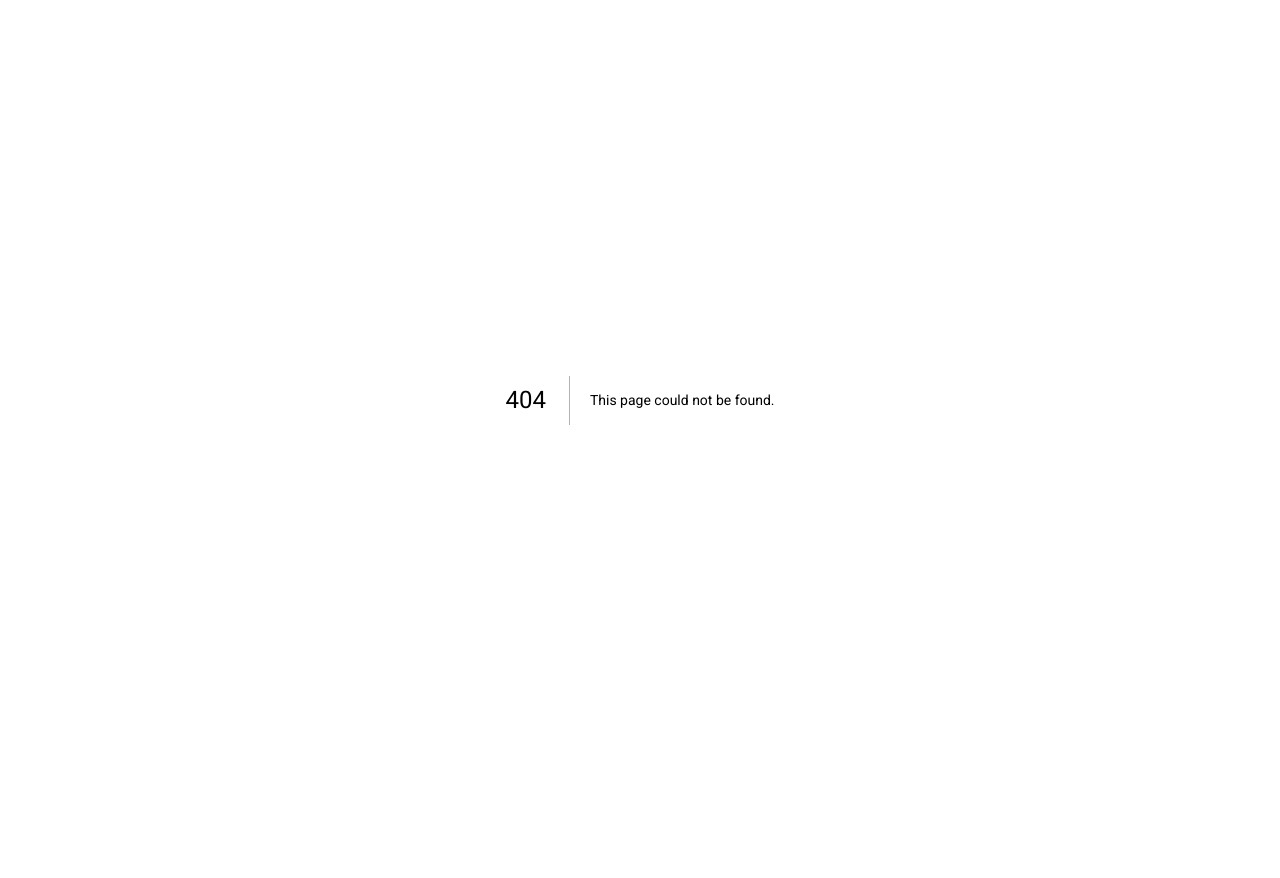
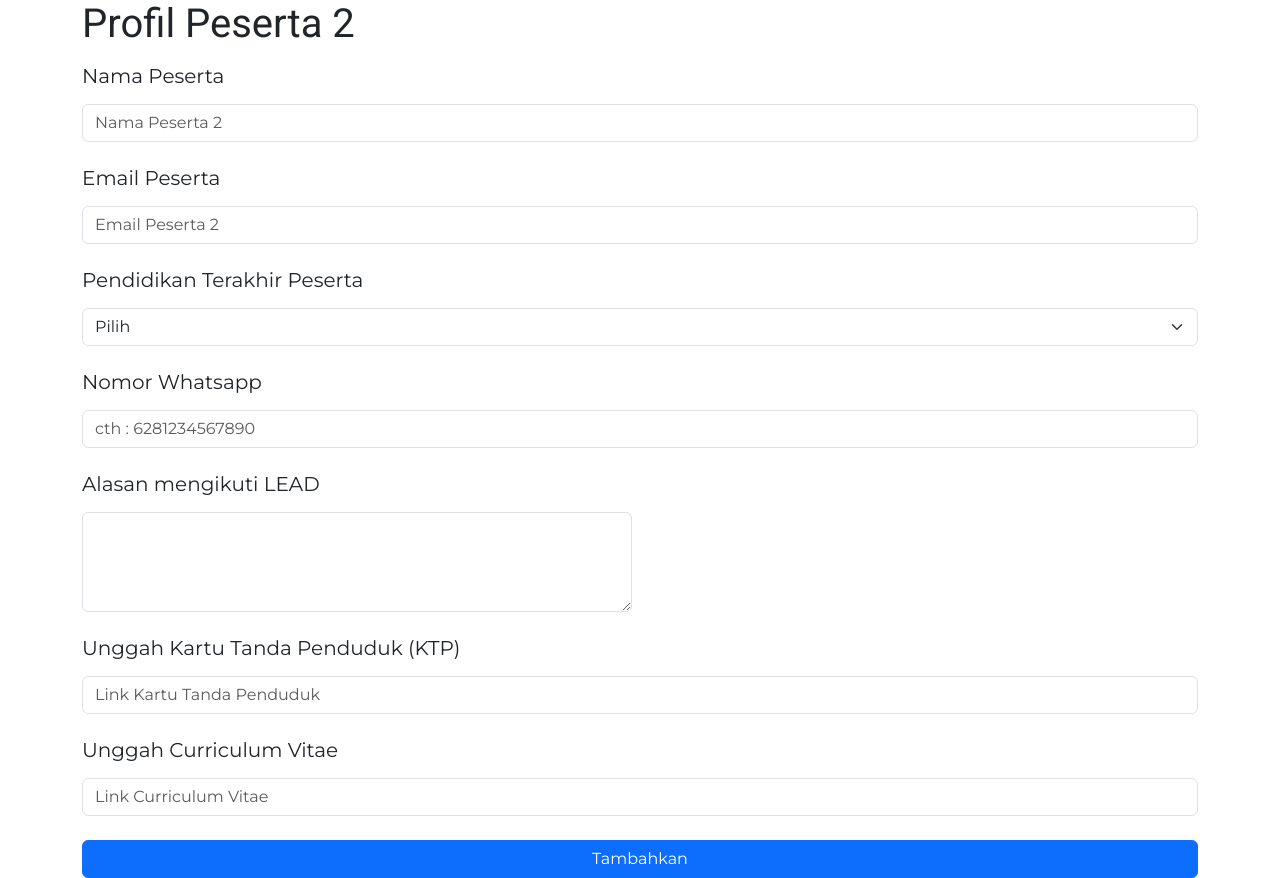
Before and after one commit to groupbmpi/lead-fe, a Next.js app: page /participant_registration/participant2 in a window 1280 px wide. Before the commit this address had no page. Before the commit the page ends 800 px from the top, so only its background shows below. Built offline with nearby package versions, Linux system fonts and the light colour scheme.

Commit message:
feat: added participant registration form

```diff
--- a/src/pages/instance_registration/index.tsx
+++ b/src/pages/instance_registration/index.tsx
@@ -24,7 +24,7 @@ export default function Home() {
       <>
         <form onSubmit={handleSubmit}>
             <Head>
-            <title>LEAD Indonesia</title>
+            <title>Pendaftaran Instansi</title>
             </Head>
             <div className="container d-flex flex-column gap-2 align-items-left justify-content-left vh-90">
                 <h1>Daftar</h1>
--- a/src/pages/instance_summary/index.tsx
+++ b/src/pages/instance_summary/index.tsx
@@ -42,7 +42,7 @@ const InstanceSummary: NextPage<InstanceSummaryProps> = ({ registration }) => {
     return (
         <>
             <Head>
-                <title>LEAD Indonesia</title>
+                <title>Ringkasan Instansi</title>
             </Head>
             <div className="container d-flex flex-column gap-2 align-items-left justify-content-left vh-90">
                 <h2>Ringkasan</h2>
@@ -68,7 +68,7 @@ const InstanceSummary: NextPage<InstanceSummaryProps> = ({ registration }) => {
                     <div className="col">
                         <div className="d-flex flex-column">
                             <h5>Peserta I</h5>
-                            <Link className="btn btn-primary" href="/participant_registration/1">
+                            <Link className="btn btn-primary" href="/participant_registration/participant1">
                                 Tambah
                             </Link>
                         </div>
@@ -76,7 +76,7 @@ const InstanceSummary: NextPage<InstanceSummaryProps> = ({ registration }) => {
                     <div className="col">
                         <div className="d-flex flex-column">
                             <h5>Peserta II</h5>
-                            <Link className="btn btn-primary" href="/participant_registration/2">
+                            <Link className="btn btn-primary" href="/participant_registration/participant2">
                                 Tambah
                             </Link>
                         </div>
--- /dev/null
+++ b/src/pages/participant_registration/participant2.tsx
@@ -0,0 +1,74 @@
+import { Console } from 'console';
+import Head from 'next/head'
+import Link from 'next/link'
+import { useRouter } from 'next/router';
+import { FormEvent } from 'react';
+
+export default function Home() {
+    const router = useRouter();
+
+    const handleSubmit = (e: FormEvent<HTMLFormElement>) => {
+        e.preventDefault();
+
+        const registration = new FormData(e.currentTarget);
+        const registrationObject: Record<string, string> = {};
+        registration.forEach((value, key) => {
+            registrationObject[key] = value.toString();
+        });
+        router.push({
+        pathname: '/participant_summary',
+        query: registrationObject,
+        });
+    };
+    return (
+        <>
+            <form onSubmit={handleSubmit}>
+                <Head>
+                <title>Pendaftaran Peserta 2</title>
+                </Head>
+                <div className="container d-flex flex-column gap-2 align-items-left justify-content-left vh-90">
+                    <h1>Profil Peserta 2</h1>
+                    <div className="mb-3">
+                        <label htmlFor="namaPeserta2" className="form-label"><h5>Nama Peserta</h5></label>
+                        <input type="text" className="form-control" name="namaPeserta2" placeholder="Nama Peserta 2"/>
+                    </div>
+                    <div className="mb-3">
+                        <label htmlFor="emailPeserta2" className="form-label"><h5>Email Peserta</h5></label>
+                        <input type="text" className="form-control" name="emailPeserta2" placeholder="Email Peserta 2"/>
+                    </div>
+                    <div className="mb-3">
+                        <label htmlFor="pendidikanPeserta2" className="form-label"><h5>Pendidikan Terakhir Peserta</h5></label>
+                        <select className="form-select" name="pendidikanPeserta2">
+                            <option selected>Pilih</option>
+                            <option value="sd">SD/Sederajat</option>
+                            <option value="smp">SMP/Sederajat</option>
+                            <option value="sma">SMA/SMK/Sederajat</option>
+                            <option value="d3">D3</option>
+                            <option value="notS1">Tidak selesai D1</option>
+                            <option value="s1">D4/S1</option>
+                            <option value="s2">S2</option>
+                            <option value="s3">S3</option>
+                        </select>
+                    </div>
+                    <div className="mb-3">
+                        <label htmlFor="whatsappPeserta2" className="form-label"><h5>Nomor Whatsapp</h5></label>
+                        <input type="number" className="form-control" name="whatsappPeserta2" placeholder="cth : 6281234567890"/>
+                    </div>
+                    <div className="mb-3">
+                        <label htmlFor="alasanPeserta2" className="form-label"><h5>Alasan mengikuti LEAD</h5></label>
+                        <textarea className="form-control" name="alasanPeserta2" style={{ width: '550px', height: '100px' }}/>
+                    </div>
+                    <div className="mb-3">
+                        <label htmlFor="ktpPeserta2" className="form-label"><h5>Unggah Kartu Tanda Penduduk (KTP)</h5></label>
+                        <input type="url" className="form-control" name="ktpPeserta2" placeholder="Link Kartu Tanda Penduduk"/>
+                    </div>
+                    <div className="mb-3">
+                        <label htmlFor="cvPeserta2" className="form-label"><h5>Unggah Curriculum Vitae</h5></label>
+                        <input type="url" className="form-control" name="cvPeserta2" placeholder="Link Curriculum Vitae"/>
+                    </div>
+                    <button type="submit" className="btn btn-primary">Tambahkan</button>
+                </div>
+            </form>
+        </>
+    )
+}
```
Also changed, not shown: src/pages/participant_registration/participant1.tsx (added, +74 -0 lines).
